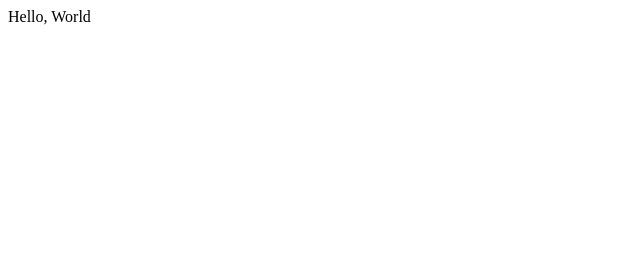
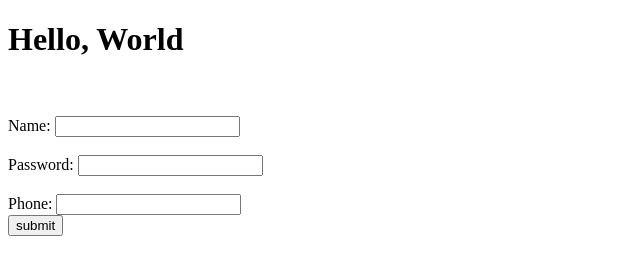
Before and after one commit to Abir2021-now/myDemo, a plain HTML site: page index.html in a window 1280 px wide. Shown: the whole page, without its empty margins (0-640 px from the left). Drawn offline with Linux system fonts and the light colour scheme.

Commit message:
Normal Login Page

```diff
--- a/index.html
+++ b/index.html
@@ -1 +1,20 @@
-<p>Hello, World</p>
+<!DOCTYPE html>
+<html lang="en">
+<head>
+    <meta charset="UTF-8">
+    <title>Login</title>
+</head>
+<body>
+    <h1>Hello, World</h1>
+    <form>
+        <br><br>
+        Name:     <input type="text" name="name" id="name">
+        <br><br>
+        Password: <input type="password" name="password" id ="password">
+        <br><br>
+        Phone: <input type="tel" name="phone" id="phone">
+        <br>
+        <input type="submit" value="submit">
+    </form>
+</body>
+</html>
```
